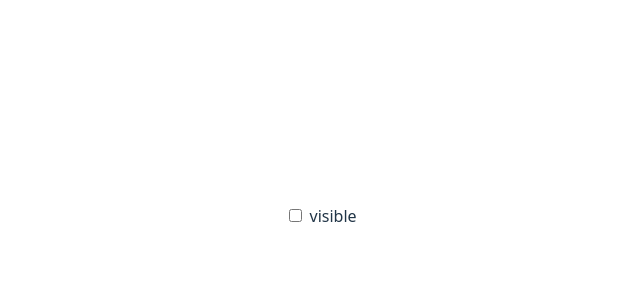
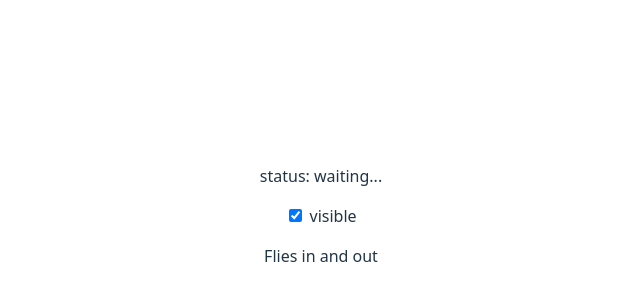
Before and after one commit to Andy-Castle/SvelteTutorialBasicAdvanced, a Svelte app: page / in a window 1280 px wide. Shown: the part 184-484 px from the top of the page, without its empty margins (319-959 px from the left). Built offline with nearby package versions, Linux system fonts and the light colour scheme.

Commit message:
Transitions Events, aqui se vio como podemos saber cuando comienza o termina una transición, svelte envia eventos que se pueden escuchar como cualquier otro evento DOM

```diff
--- a/src/App.svelte
+++ b/src/App.svelte
@@ -40,9 +40,10 @@
   // import AddingParameters from "./Basic Svelte/Transitions/AddingParameters.svelte"
   // import InAndOut from "./Basic Svelte/Transitions/InAndOut.svelte";
   // import CustomCSSTransitions from "./Basic Svelte/Transitions/CustomCSSTransitions.svelte";
-  import CustomJSTransitions from "./Basic Svelte/Transitions/CustomJSTransitions.svelte";
+  // import CustomJSTransitions from "./Basic Svelte/Transitions/CustomJSTransitions.svelte";
+  import TransitionEvents from "./Basic Svelte/Transitions/TransitionEvents.svelte";
 </script>
 
 <main>
-<CustomJSTransitions/>
+<TransitionEvents/>
 </main>
--- /dev/null
+++ b/src/Basic Svelte/Transitions/TransitionEvents.svelte
@@ -0,0 +1,29 @@
+<!-- Pueden ser util saber cuando comienza y terminan las transiciones.
+ Svelte envia eventos que puedes escuchar como cualquier otro evento
+ DOM -->
+
+<script>
+	import { fly } from 'svelte/transition';
+
+	let visible = $state(true);
+	let status = $state('waiting...');
+</script>
+
+<p>status: {status}</p>
+
+<label>
+	<input type="checkbox" bind:checked={visible} />
+	visible
+</label>
+
+{#if visible}
+	<p
+		transition:fly={{ y: 200, duration: 2000 }}
+    onintrostart={() => status = 'intro started' }
+    onoutrostart={() => status = 'outro started'}
+    onintroend = {() => status = 'intro ended'}
+    onoutroend = {() => status = 'outro ended'}
+	>
+		Flies in and out
+	</p>
+{/if}
```
